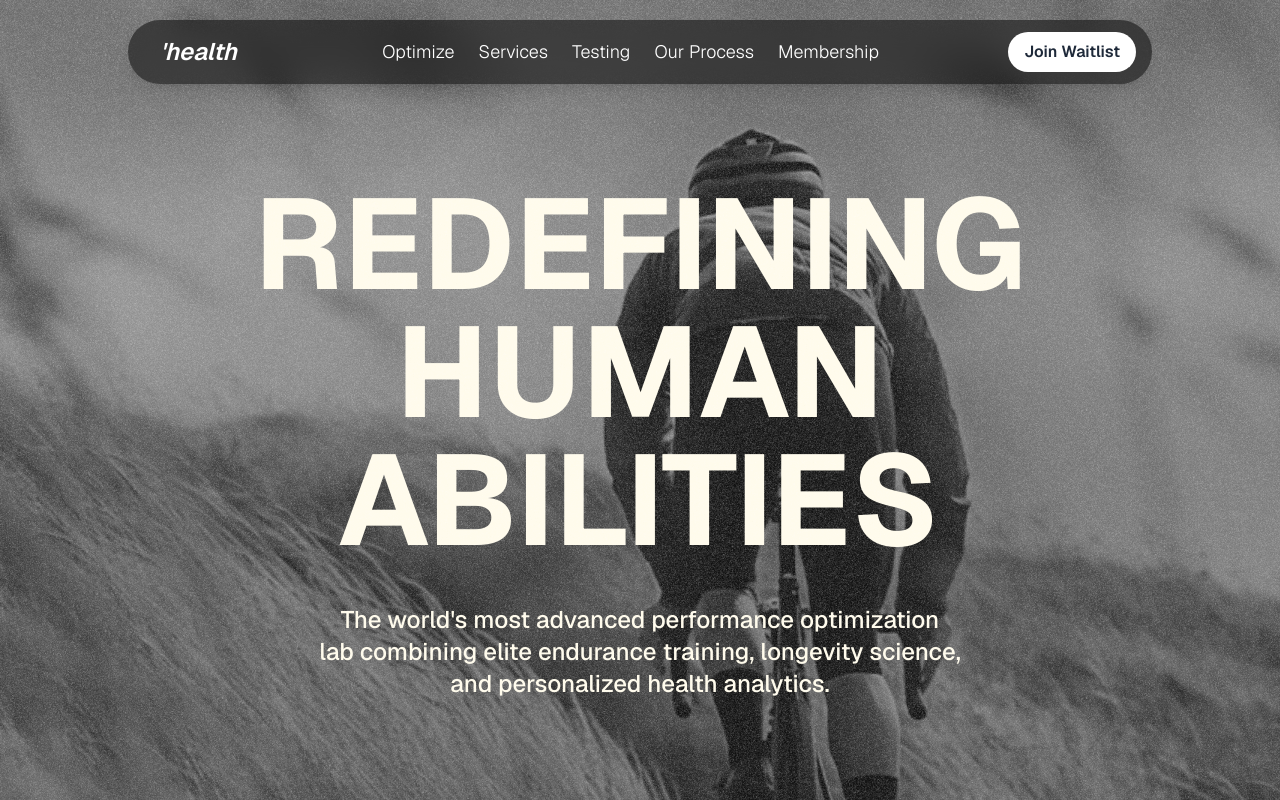
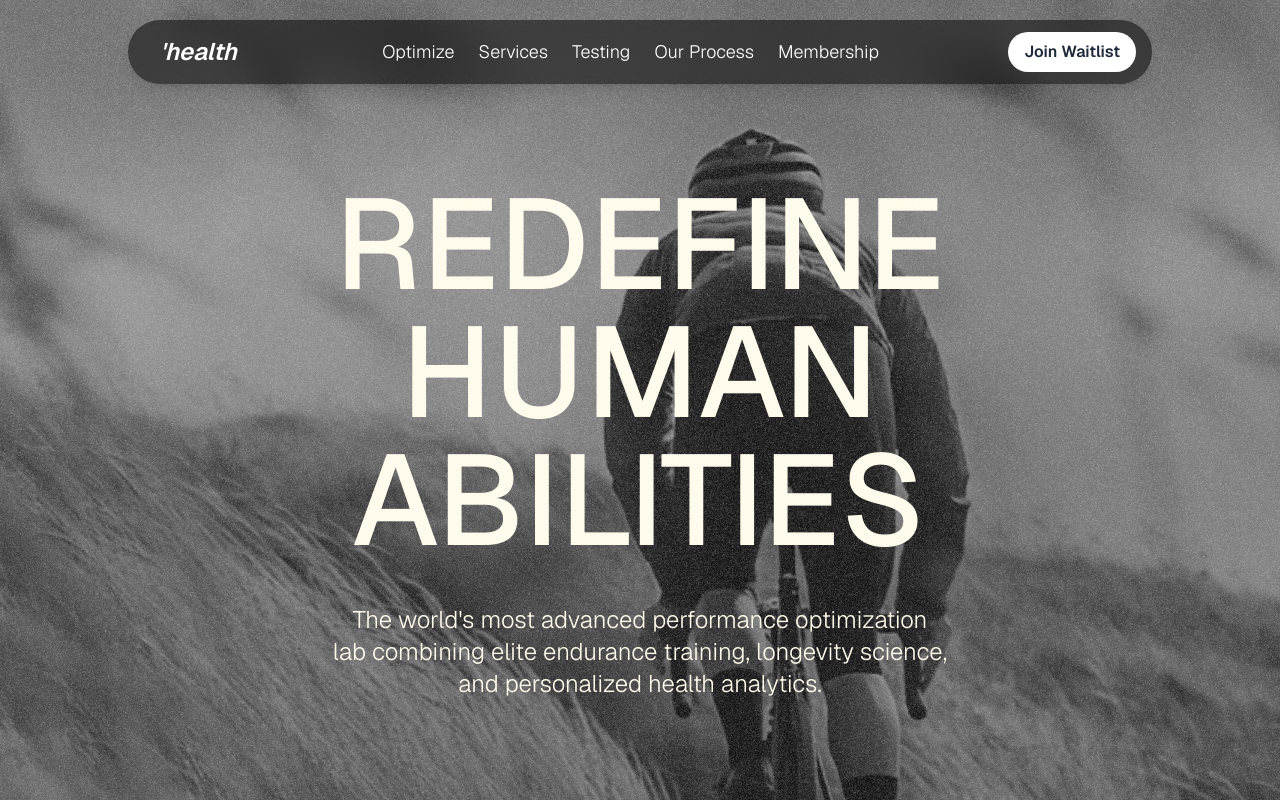
Before and after one commit to prateeksinghdhillon/DivineGymSite, a React (Vite) app: page / in a window 1280 px wide. Shown: the top 800 px of the page. Built offline with nearby package versions, Linux system fonts and the light colour scheme.

Commit message:
changes in scaling

```diff
--- a/src/components/About.jsx
+++ b/src/components/About.jsx
@@ -5,9 +5,9 @@ const About = () => {
     <>
     <div className=' max-w-screen-2xl container mx-auto px-4 md:px-20 my-25 md:my-30'>
       <div className='sm:my-10'>
-        <h1 className='geist-font-700 text-center font-bold md:text-9xl text-5xl text-amber-50 '>REDEFINING HUMAN </h1>
-        <h1 className='geist-font-700 text-center font-bold md:text-9xl text-5xl md:mr-1 mr-3 text-amber-50'>ABILITIES</h1>
-        <p className='geist-font-500 text-center text-2xl md:my-10 mt-10  text-amber-50'>The world's most advanced performance optimization <br />lab combining elite endurance training, longevity science,<br />and personalized health analytics.
+        <h1 className='geist-font-500 text-center font-bold md:text-9xl md:justify-center text-5xl text-amber-50 '>REDEFINE HUMAN </h1>
+        <h1 className='geist-font-500 text-center font-bold md:text-9xl text-5xl md:mr-1 text-amber-50'>ABILITIES</h1>
+        <p className='geist-font-300 text-center text-2xl md:my-10 mt-10  text-amber-50'>The world's most advanced performance optimization <br />lab combining elite endurance training, longevity science,<br />and personalized health analytics.
         </p>
       </div>
       <div className="flex items-center justify-center ">
--- a/src/components/Navbar.jsx
+++ b/src/components/Navbar.jsx
@@ -5,7 +5,7 @@ const Navbar = () => {
   const [isOpen, setIsOpen] = useState(false);
 
   return (
-    <nav className="navbar max-w-screen-2xl container mx-auto px-4 md:px-20 h-16 fixed top-0 left-0 right-0 navbar  w-full flex justify-center my-5 z-[999] geist-font-300">
+    <nav className="navbar container mx-auto px-4 md:px-20 h-16 fixed top-0 left-0 right-0 w-full max-w-[100vw] flex justify-center my-5 z-[999] geist-font-300">
       {/* Main Navbar (Hides when menu is open) */}
       {!isOpen && (
         <motion.div
--- a/src/index.css
+++ b/src/index.css
@@ -1,11 +1,11 @@
 @import "tailwindcss";
-html{
+
+html body {
+  background-color: black;
   max-width: 100vw;
   overflow-x: hidden;
-}
-
-body {
-  background-color: black;
+  margin: 0;
+  padding: 0;
 }
 
 .geist-font-700 {
@@ -28,7 +28,7 @@ body {
 }
 .background-img {
   position: relative;
-  width: 100%;
+  width: 100vw;
   min-height: 100vh; /* Ensures it spans the entire viewport */
   background-image: url("/rider.webp"); /* Ensure the correct path */
   background-position: center;
@@ -60,7 +60,7 @@ body {
   position: fixed;
   top: 0;
   width: 100vw;
-  height: 100vh;
+  height: 100%;
   background: url('/9ErWmXn2IIfOUCaXNwDeuxqJXM.png') repeat;
   pointer-events: none;
   opacity: 0.4;
```
